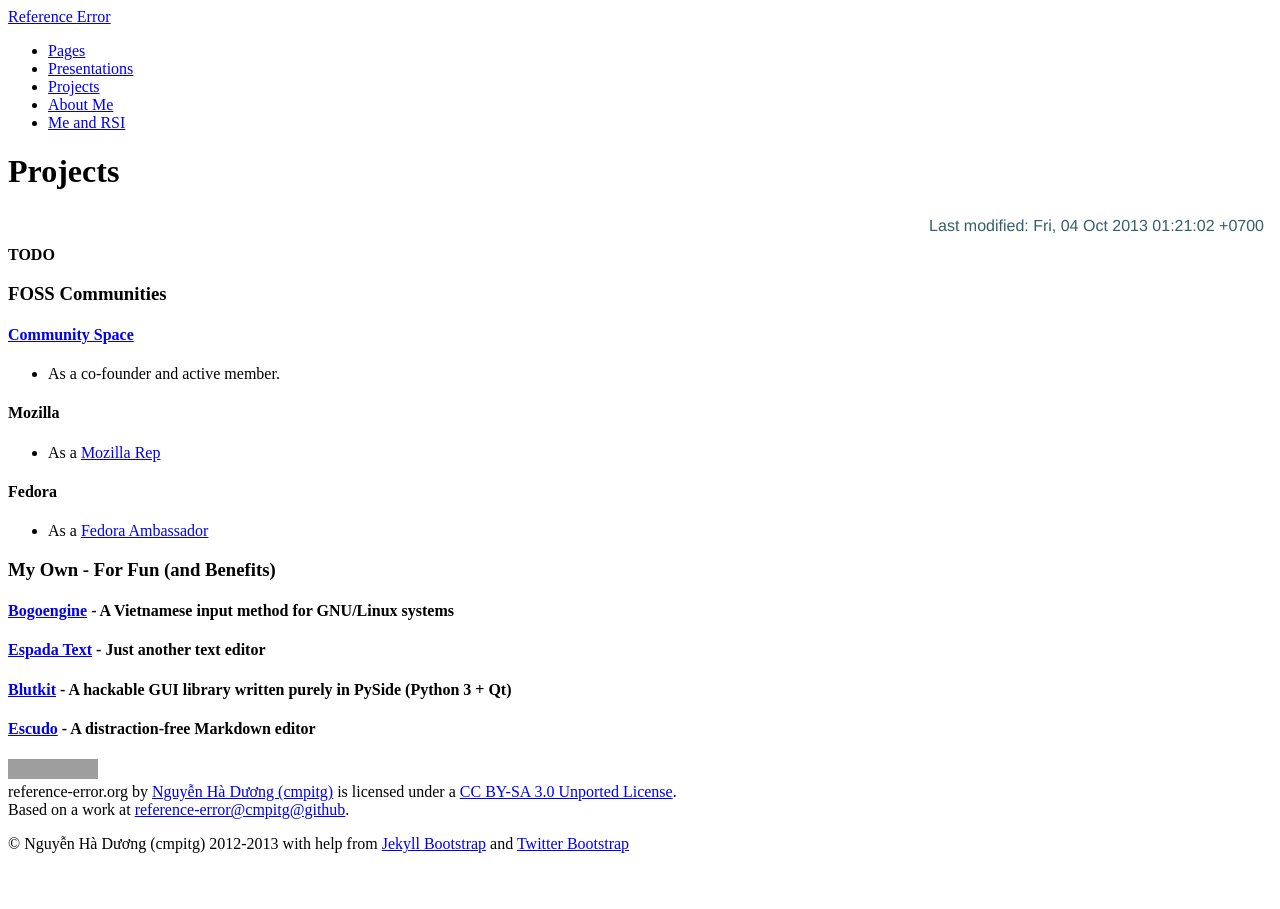
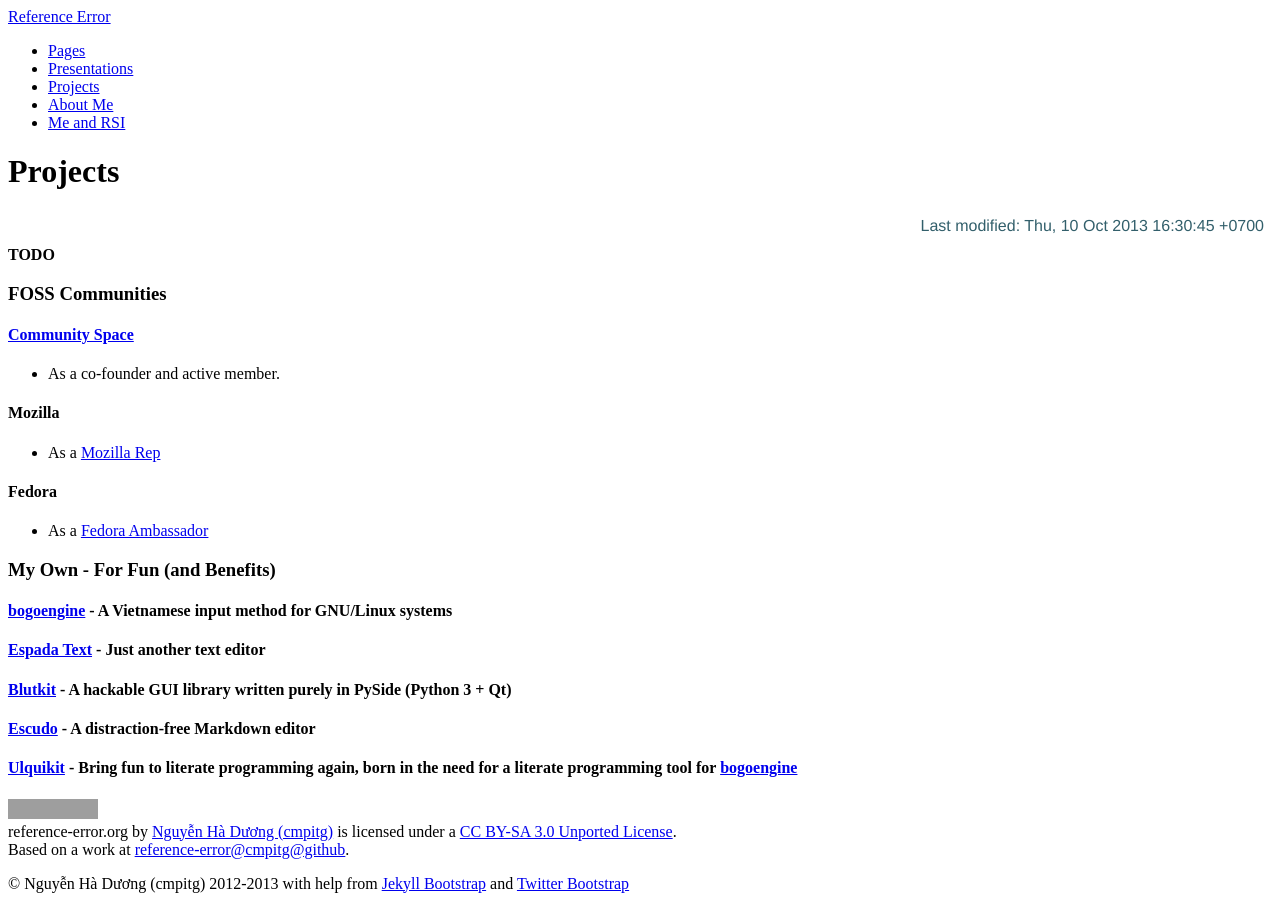
Before and after one commit to cmpitg/cmpitg.github.com, a Jekyll site: the page built from top_projects.md, in a window 1280 px wide. Built offline with Jekyll 4.4.1, drawn with Linux system fonts in a browser that asks for light colours; Markdown is read by kramdown in place of the engine named in the settings; grey boxes are pictures that could not be loaded.

Commit message:
New project: Ulquikit

```diff
--- a/top_projects.md
+++ b/top_projects.md
@@ -5,7 +5,7 @@
 group: navigation
 order: 50
 permalink: /projects/
-last_updated: Fri, 04 Oct 2013 01:21:02 +0700
+last_updated: Thu, 10 Oct 2013 16:30:45 +0700
 ---
 {% include JB/setup %}
 
@@ -27,10 +27,12 @@
 
 ### My Own - For Fun (and Benefits)
 
-#### [Bogoengine](/projects/bogoengine) - A Vietnamese input method for GNU/Linux systems
+#### [bogoengine](/projects/bogoengine) - A Vietnamese input method for GNU/Linux systems
 
 #### [Espada Text](/projects/espada/) - Just another text editor
 
 #### [Blutkit](https://github.com/cmpitg/blutkit) - A hackable GUI library written purely in PySide (Python 3 + Qt)
 
 #### [Escudo](https://github.com/cmpitg/escudo) - A distraction-free Markdown editor
+
+#### [Ulquikit](https://github.com/cmpitg/ulquikit) - Bring fun to literate programming again, born in the need for a literate programming tool for [bogoengine](/projects/bogoengine)
```
